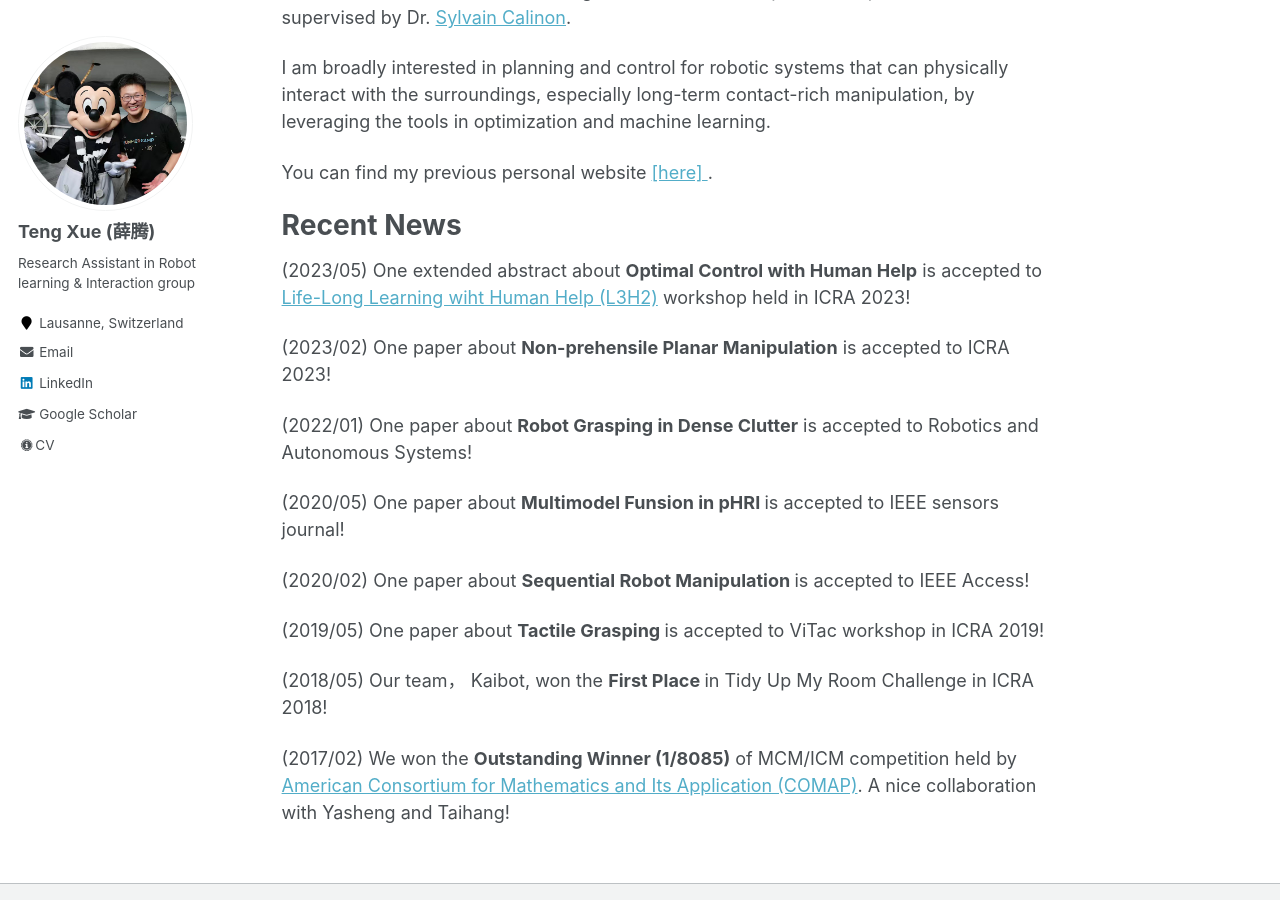
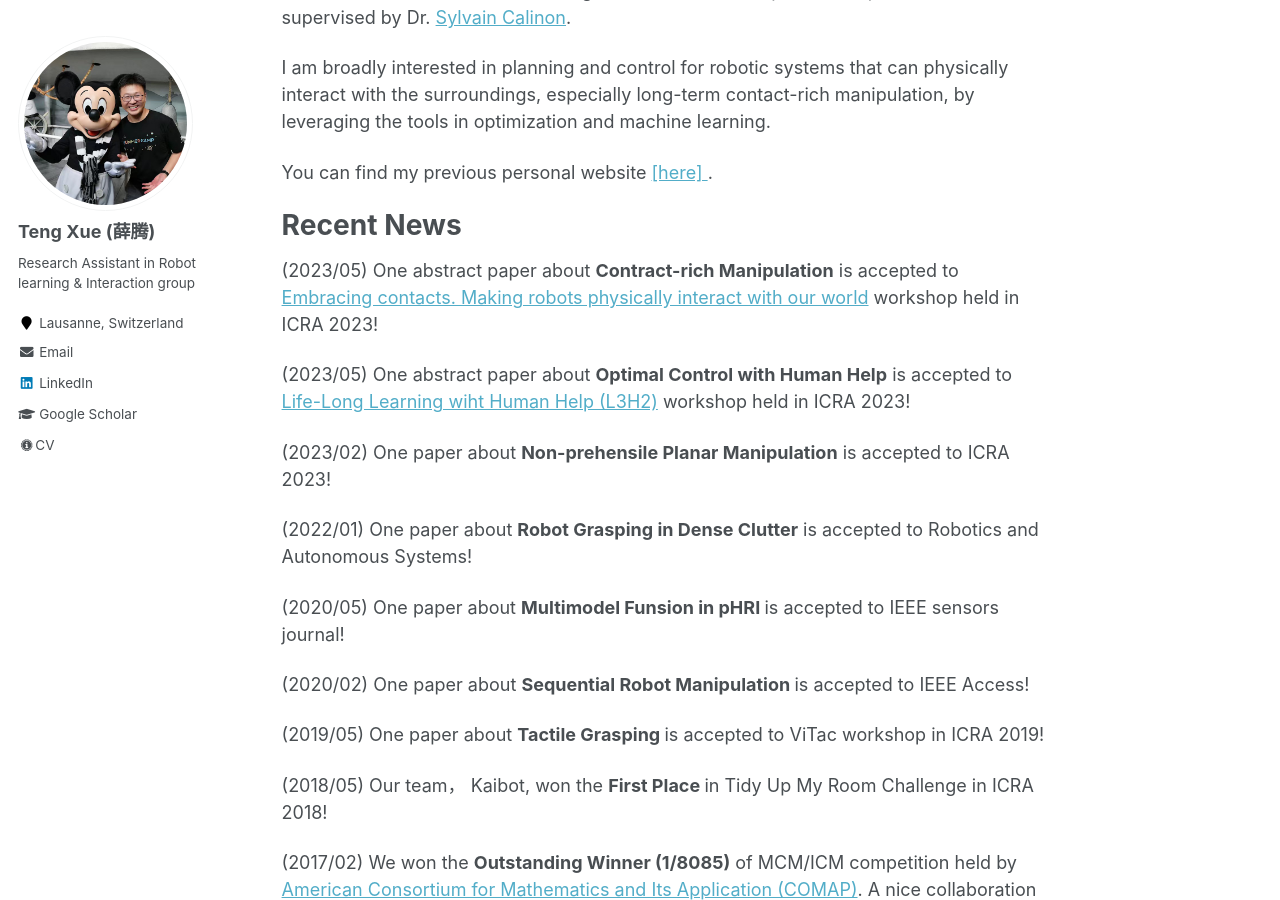
Before and after one commit to Schortenger/schortenger.github.io, a Jekyll site: the page built from _pages/about.md, in a window 1280 px wide and 900 px high, scrolled down 500 px. Built offline with Jekyll 4.4.1, drawn with Linux system fonts in a browser that asks for light colours; some web fonts are replaced.

Commit message:
paper accepted

```diff
--- a/_pages/about.md
+++ b/_pages/about.md
@@ -15,7 +15,9 @@ You can find my previous personal website <a href="https://xueteng.weebly.com/">
 
 Recent News
 ======
-<p>(2023/05) One extended abstract about <strong>Optimal Control with Human Help</strong> is accepted to <a href="https://life-long-learning-with-human-help-l3h2.github.io/"> Life-Long Learning wiht Human Help (L3H2)</a> workshop held in ICRA 2023!</p>
+<p>(2023/05) One abstract paper about <strong>Contract-rich Manipulation</strong> is accepted to <a href="https://sites.google.com/view/icra2023embracingcontacts/home?authuser=0"> Embracing contacts. Making robots physically interact with our world</a> workshop held in ICRA 2023!</p>
+
+<p>(2023/05) One abstract paper about <strong>Optimal Control with Human Help</strong> is accepted to <a href="https://life-long-learning-with-human-help-l3h2.github.io/"> Life-Long Learning wiht Human Help (L3H2)</a> workshop held in ICRA 2023!</p>
 
 <p>(2023/02) One paper about <strong>Non-prehensile Planar Manipulation</strong> is accepted to ICRA 2023!</p>
 
```
